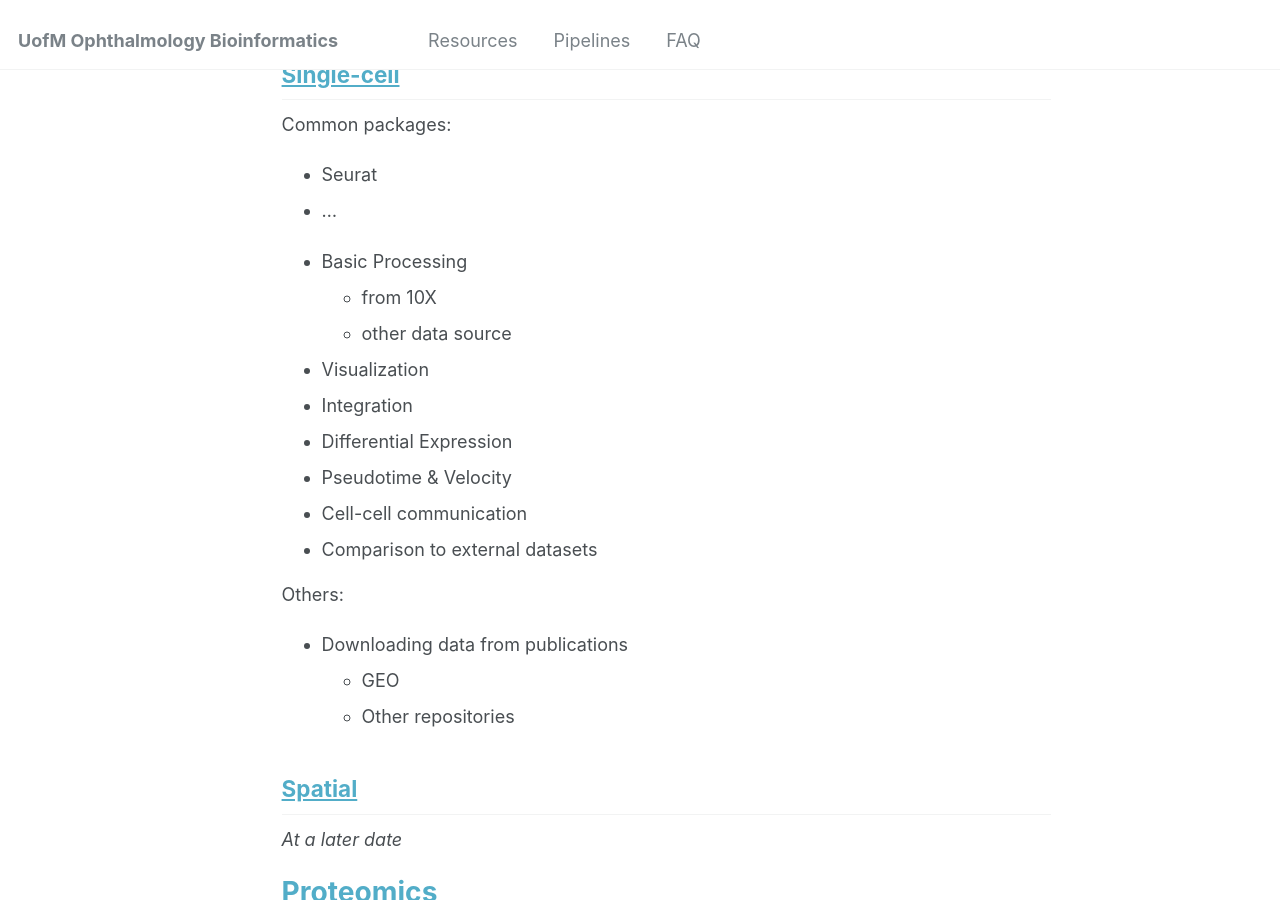
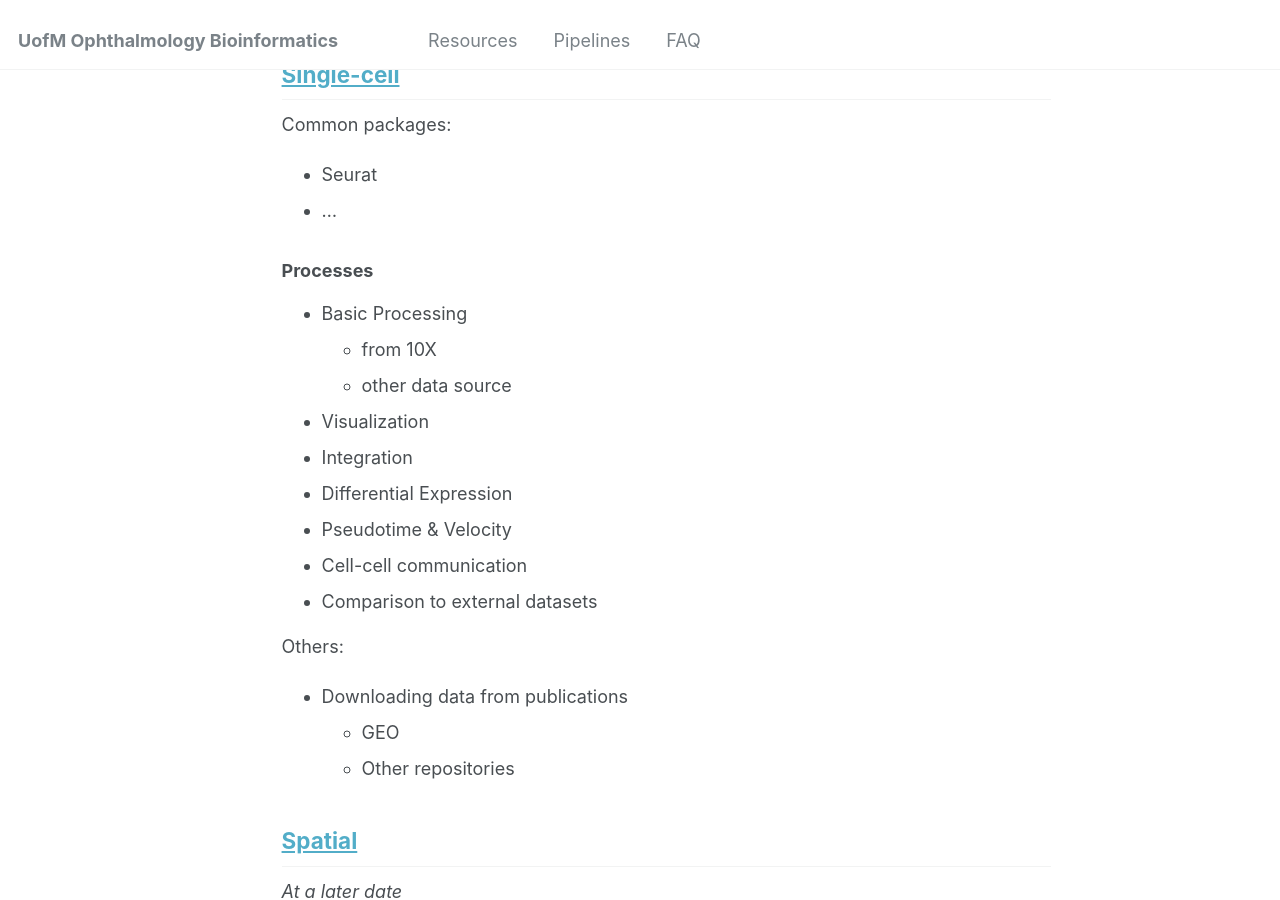
Before and after one commit to UofM-Ophthalmology/UofM-Ophthalmology.github.io, a Jekyll site: the page built from _pages/pipelines.md, in a window 1280 px wide and 900 px high, scrolled down 850 px. Built offline with Jekyll 4.4.1, drawn with Linux system fonts in a browser that asks for light colours.

Commit message:
adding subtitles

```diff
--- a/_pages/pipelines.md
+++ b/_pages/pipelines.md
@@ -39,6 +39,8 @@ Common packages:
 * Seurat
 * ...
 
+### Processes
+
 * Basic Processing
   * from 10X
   * other data source
```
